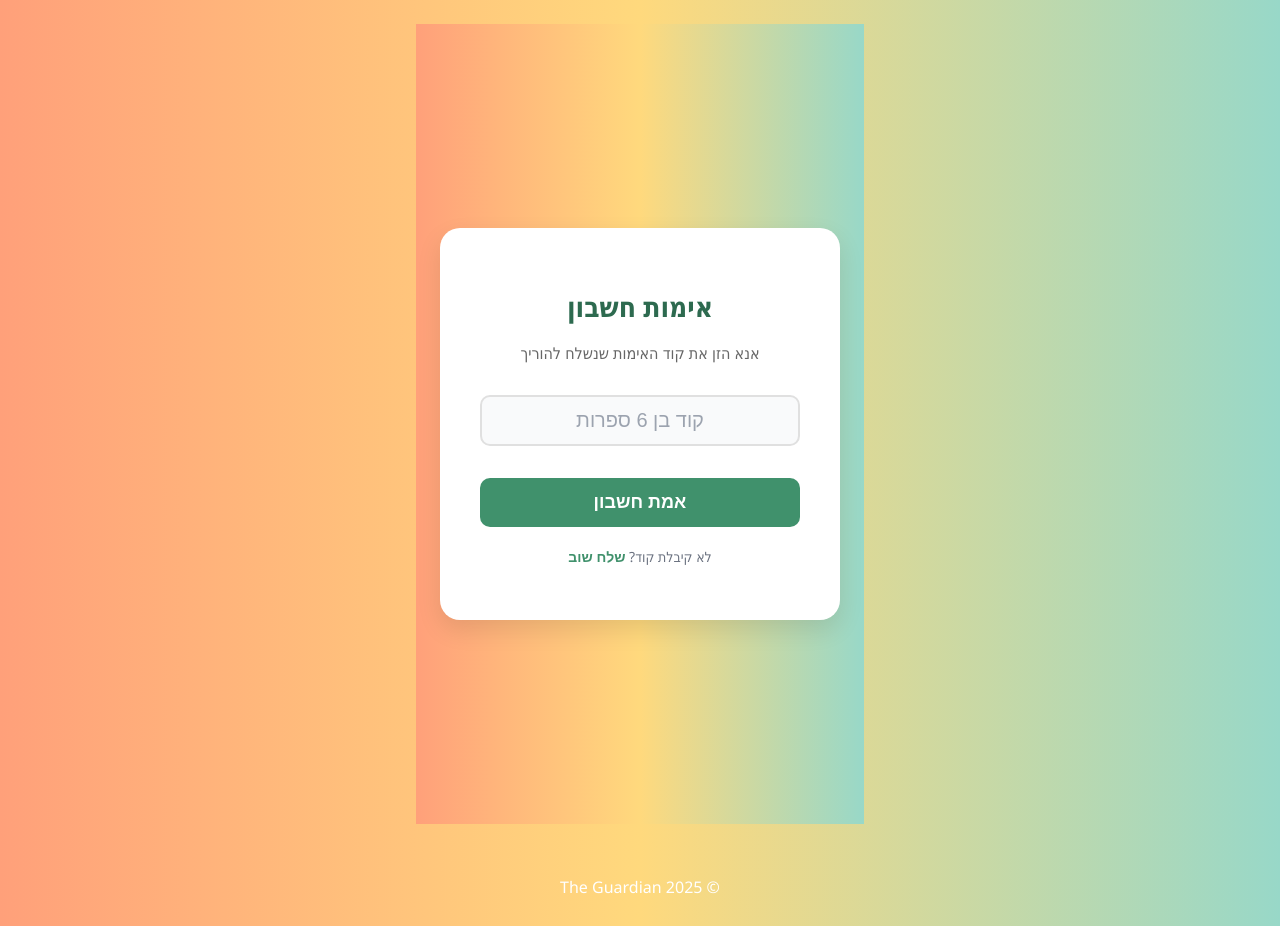
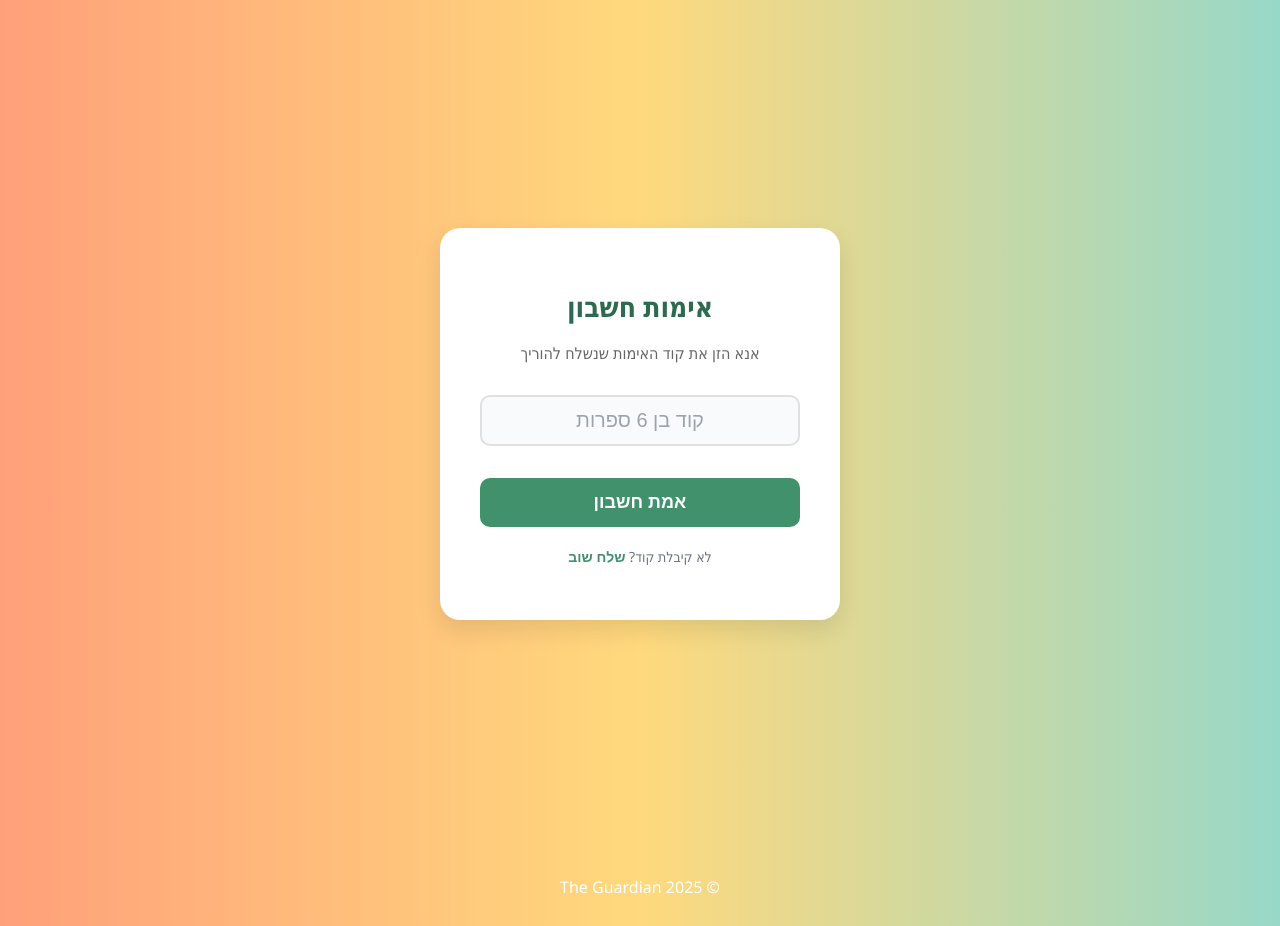
Before and after one commit to moriyae/BeSafeHackathon, a React (Vite) app in the folder client/: page /verify in a window 1280 px wide. Built offline with nearby package versions, Linux system fonts and the light colour scheme.

Commit message:
Fixed verification page design

```diff
--- a/client/src/pages/VerificationPage/VerificationPage.css
+++ b/client/src/pages/VerificationPage/VerificationPage.css
@@ -13,7 +13,6 @@
   min-height: 100vh;
   direction: rtl;
   font-family: 'Segoe UI', Tahoma, Geneva, Verdana, sans-serif;
-  background: linear-gradient(90deg, #FFA07A 0%, #FFD97D 50%, #98D8C8 100%);
   letter-spacing: normal;
 }
 
```
